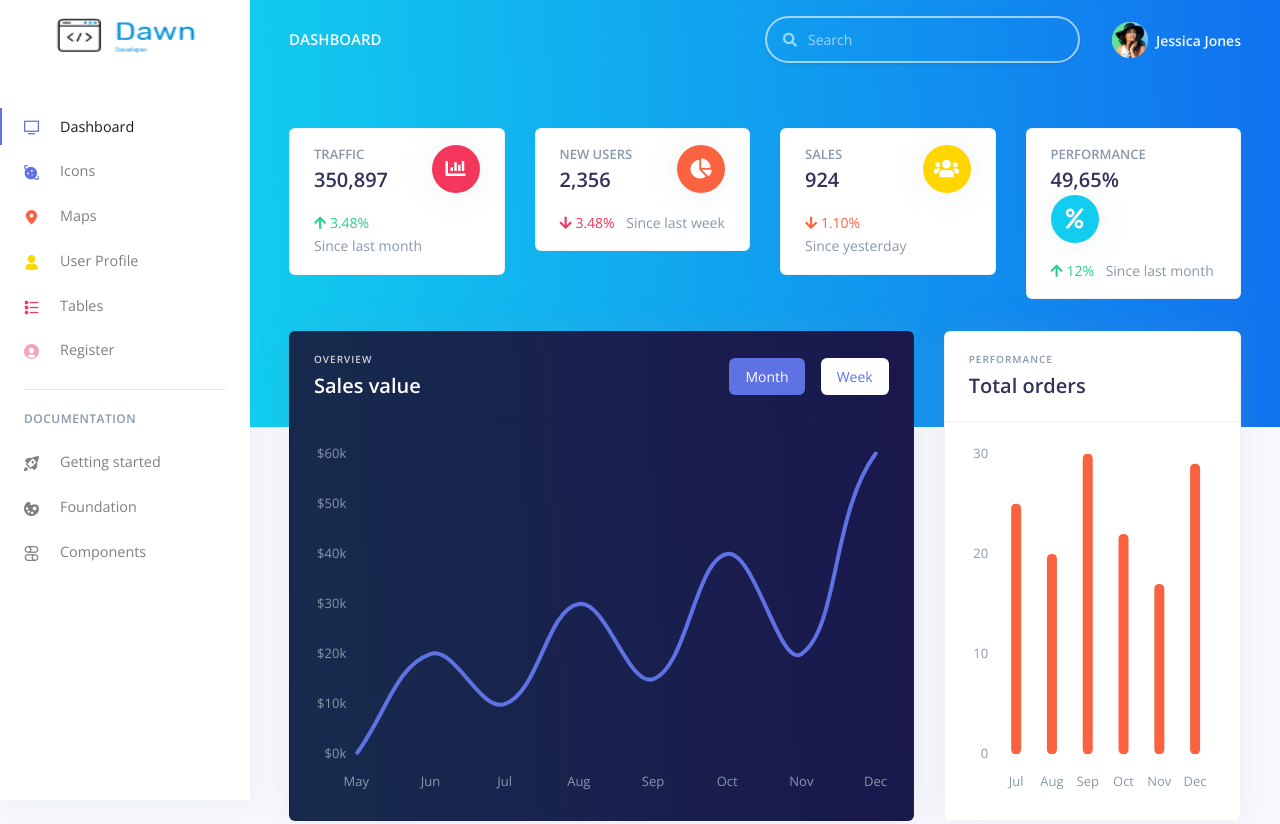
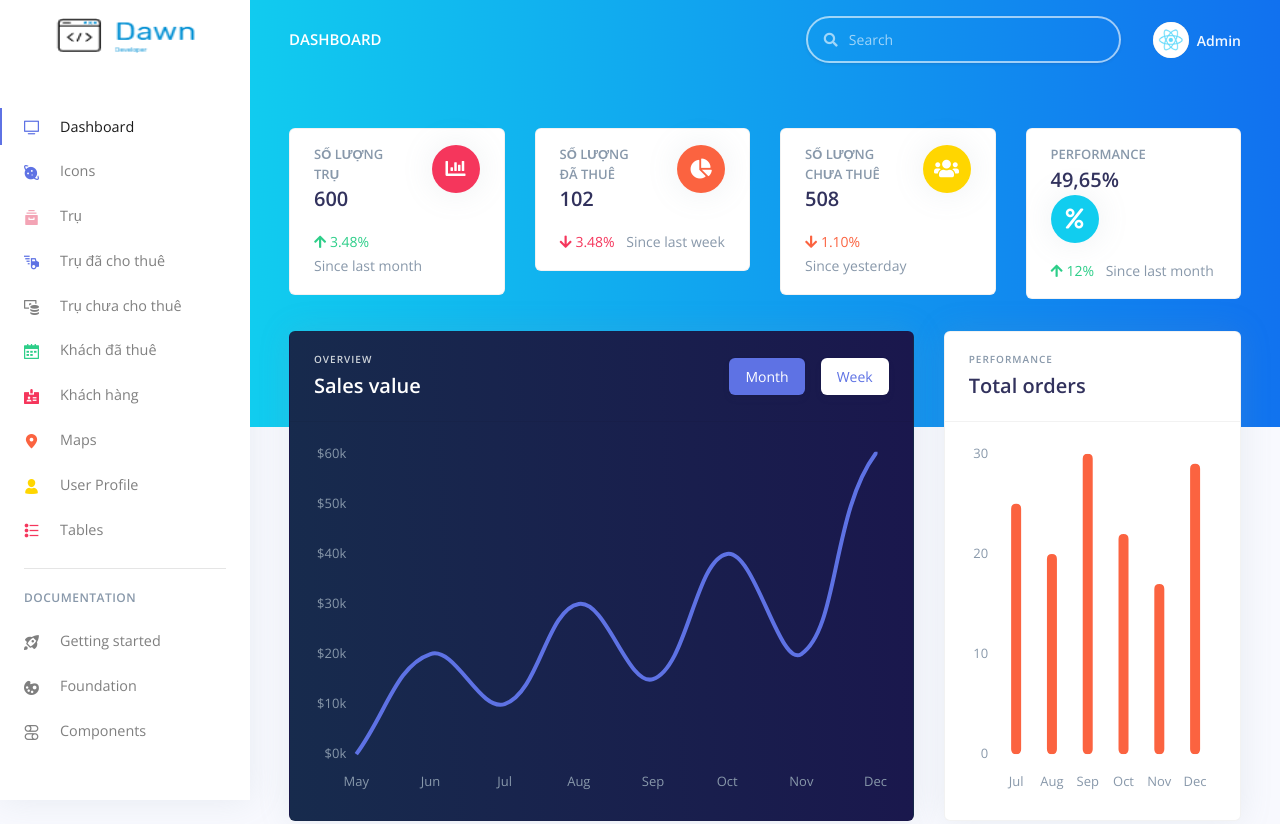
Before and after one commit to Xuanquy2433/QLT, a React app: page /admin/index in a window 1280 px wide. Shown: the top 824 px of the page. Built offline with nearby package versions, Linux system fonts and the light colour scheme.

Commit message:
update navbar

```diff
--- a/public/index.html
+++ b/public/index.html
@@ -1,22 +1,3 @@
-<!--
-/*!
-
-=========================================================
-* Argon Dashboard React - v1.2.2
-=========================================================
-
-* Product Page: https://www.creative-tim.com/product/argon-dashboard-react
-* Copyright 2022 Creative Tim (https://www.creative-tim.com)
-* Licensed under MIT (https://github.com/creativetimofficial/argon-dashboard-react/blob/master/LICENSE.md)
-
-* Coded by Creative Tim
-
-=========================================================
-
-* The above copyright notice and this permission notice shall be included in all copies or substantial portions of the Software.
-
-*/
--->
 
 <!DOCTYPE html>
 <html lang="en" class="perfect-scrollbar-off nav-open">
@@ -43,7 +24,7 @@
       href="https://fonts.googleapis.com/css?family=Open+Sans:300,400,600,700"
       rel="stylesheet"
     />
-    <title>Argon Dashboard React by Creative Tim</title>
+    <title>Quản lý trụ quảng cáo | Admin</title>
     <script src="https://maps.googleapis.com/maps/api/js?key=YOUR_API_KEY_HERE"></script>
   </head>
   <body>
--- a/src/components/Headers/Header.js
+++ b/src/components/Headers/Header.js
@@ -36,10 +36,10 @@ const Header = () => {
                           tag="h5"
                           className="text-uppercase text-muted mb-0"
                         >
-                          Traffic
+                          Số lượng trụ
                         </CardTitle>
                         <span className="h2 font-weight-bold mb-0">
-                          350,897
+                         600
                         </span>
                       </div>
                       <Col className="col-auto">
@@ -66,9 +66,9 @@ const Header = () => {
                           tag="h5"
                           className="text-uppercase text-muted mb-0"
                         >
-                          New users
+                          Số lượng đã thuê
                         </CardTitle>
-                        <span className="h2 font-weight-bold mb-0">2,356</span>
+                        <span className="h2 font-weight-bold mb-0">102</span>
                       </div>
                       <Col className="col-auto">
                         <div className="icon icon-shape bg-warning text-white rounded-circle shadow">
@@ -94,9 +94,9 @@ const Header = () => {
                           tag="h5"
                           className="text-uppercase text-muted mb-0"
                         >
-                          Sales
+                          Số lượng chưa thuê
                         </CardTitle>
-                        <span className="h2 font-weight-bold mb-0">924</span>
+                        <span className="h2 font-weight-bold mb-0">508</span>
                       </div>
                       <Col className="col-auto">
                         <div className="icon icon-shape bg-yellow text-white rounded-circle shadow">
--- a/src/components/Navbars/AdminNavbar.js
+++ b/src/components/Navbars/AdminNavbar.js
@@ -64,12 +64,12 @@ const AdminNavbar = (props) => {
                   <span className="avatar avatar-sm rounded-circle">
                     <img
                       alt="..."
-                      src={require("../../assets/img/theme/team-4-800x800.jpg")}
+                      src={require("../../assets/img/theme/react.jpg")}
                     />
                   </span>
                   <Media className="ml-2 d-none d-lg-block">
                     <span className="mb-0 text-sm font-weight-bold">
-                      Jessica Jones
+                      Admin
                     </span>
                   </Media>
                 </Media>
--- a/src/components/Sidebar/Sidebar.js
+++ b/src/components/Sidebar/Sidebar.js
@@ -73,7 +73,7 @@ const Sidebar = (props) => {
   console.log('local , ', local.role);
   const createLinks = (routes) => {
     return routes.map((prop, key) => {
-      if (local.role === 'user' && prop.path !== '/login') {
+      if (local.role === 'user' && prop.path !== '/login' && prop.path !== '/register') {
         return (
           <NavItem key={key}>
             <NavLink
--- a/src/routes.js
+++ b/src/routes.js
@@ -39,6 +39,41 @@ var routes = [
     layout: "/admin"
   },
   {
+    path: "/icons",
+    name: "Trụ",
+    icon: "ni ni-archive-2 text-pink",
+    component: Icons,
+    layout: "/admin"
+  },
+  {
+    path: "/icons",
+    name: "Trụ đã cho thuê",
+    icon: "ni ni-delivery-fast text-blue",
+    component: Icons,
+    layout: "/admin"
+  },
+  {
+    path: "/icons",
+    name: "Trụ chưa cho thuê",
+    icon: "ni ni-money-coins text-black",
+    component: Icons,
+    layout: "/admin"
+  },
+  {
+    path: "/icons",
+    name: "Khách đã thuê",
+    icon: "ni ni-calendar-grid-58 text-green",
+    component: Icons,
+    layout: "/admin"
+  },
+  {
+    path: "/icons",
+    name: "Khách hàng",
+    icon: "ni ni-badge text-red",
+    component: Icons,
+    layout: "/admin"
+  },
+  {
     path: "/maps",
     name: "Maps",
     icon: "ni ni-pin-3 text-orange",
```
